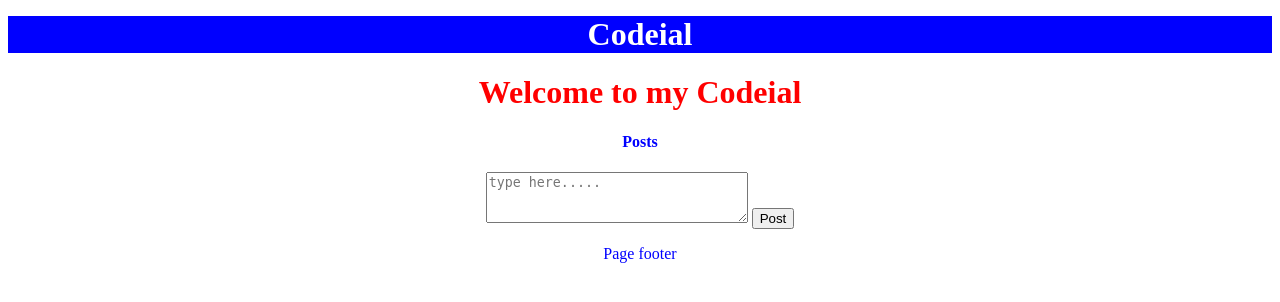
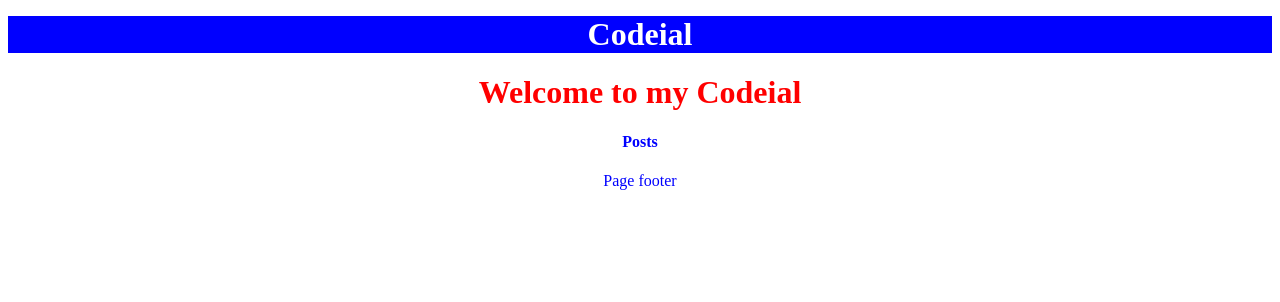
Before and after one commit to LakshaySaxena/codeial, a Node server app: page / in a window 1280 px wide. Shown: the part 78-380 px from the top of the page. Run offline with Node 20, Linux system fonts and the light colour scheme; data that the repository does not hold is empty; some libraries are stand-ins or nearby versions.

Commit message:
check authentication while creating post

```diff
--- a/routes/posts.js
+++ b/routes/posts.js
@@ -1,9 +1,12 @@
 const express = require('express');
 const router = express.Router();
+const passport = require('passport');
 
 const PostController = require('../controllers/posts_controller');
 
-router.post('/create',PostController.create);
+
+//passport.checkAuthentication--> if user is signed in only thrn create form should be visible
+router.post('/create',passport.checkAuthentication,PostController.create);
 
 
 module.exports = router;
--- a/views/home.ejs
+++ b/views/home.ejs
@@ -18,11 +18,12 @@
 
     <section id=" feed-posts">
         <h4>Posts</h4>
+        <% if (locals.user){%>
         <form action="/posts/create" id="new-post-form" method="post">
             <textarea name="content" id="" cols="30" rows="3" placeholder="type here....."></textarea>
             <input type="submit" value="Post">
         </form>
-
+            <%}%>
         <div id="posts-list-container">
             <ul>
                 <% for(post of posts){ %>
```
